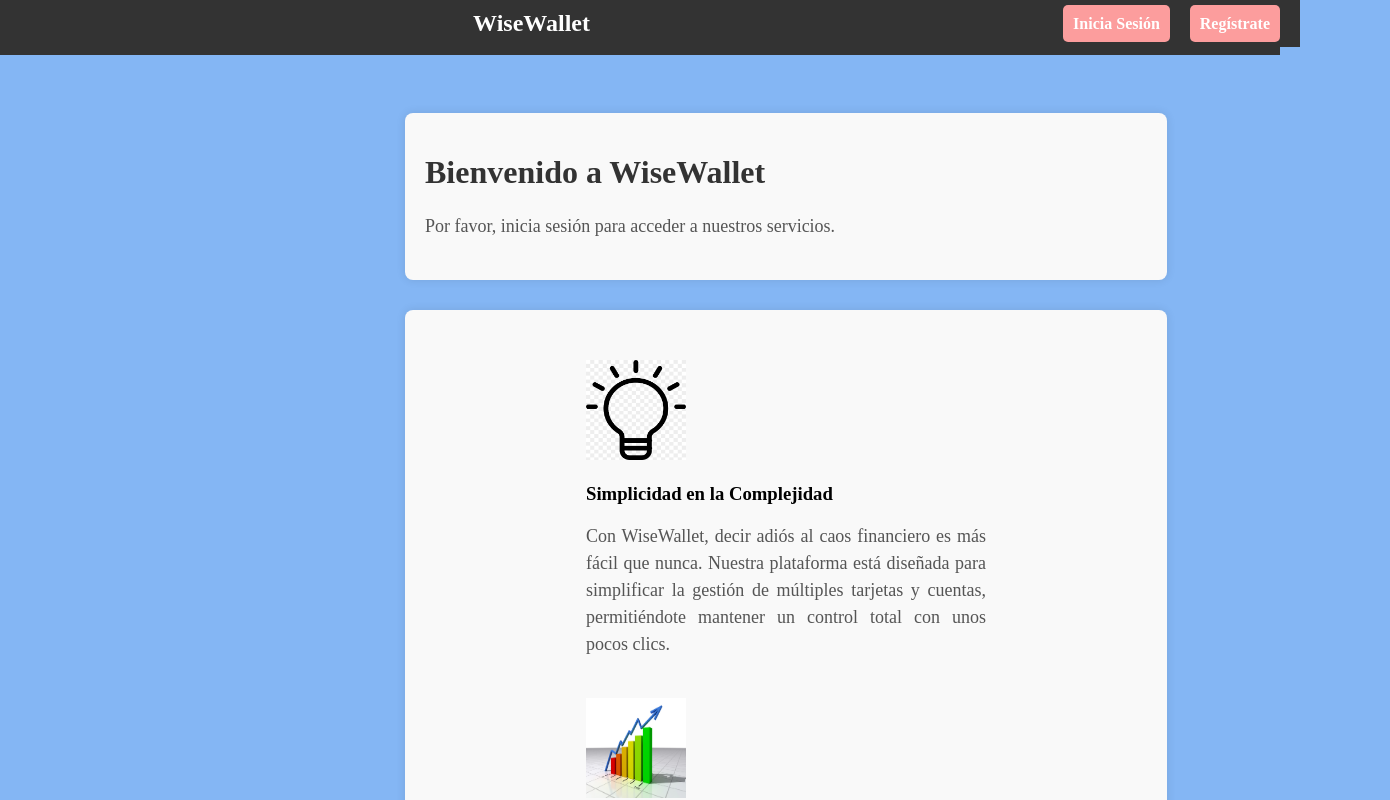
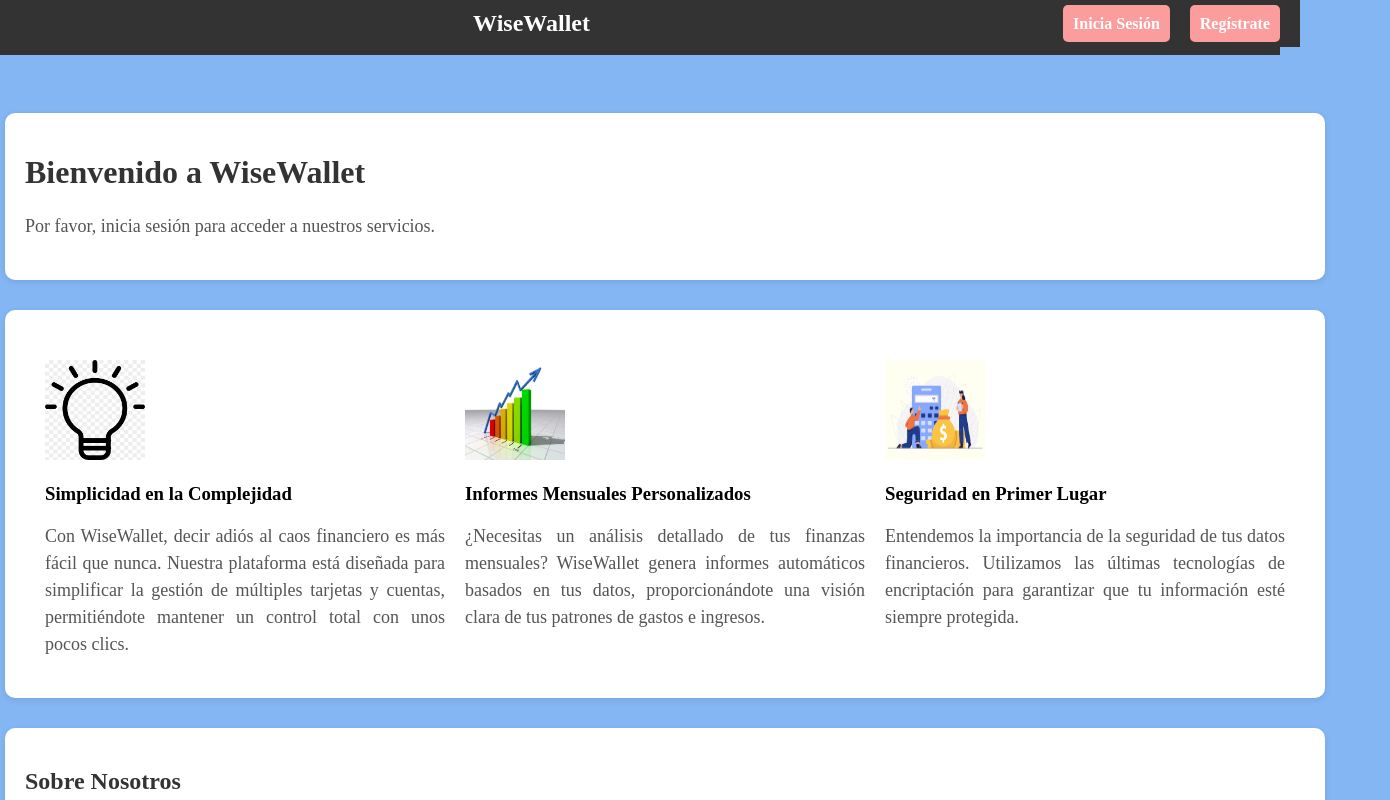
Before and after one commit to GiancarlosMamaniBenitez/FrontSoftware2, a Next.js app: page / in a window 1280 px wide. Shown: the top 800 px of the page, 1390 px wide, since content can reach past the window. Built offline with nearby package versions, Linux system fonts and the light colour scheme.

Commit message:
Update page.css

```diff
--- a/src/app/page.css
+++ b/src/app/page.css
@@ -1,26 +1,19 @@
-/*
-CSS de page.js
-*/
-
-
-
 /* Estilos generales */
 
 body{
-  padding-top: 40px;
   background-color: #84b6f4;
-
 }
 .container {
   background: #f5f5f5;
   padding: 5px;
   text-align: center;
   background-color: #84b6f4;
-  margin-right: 100px;
-  margin-left: 200px;
+  width:100%; /* Adjust the width to give space for the sidebar */
+  position: absolute;
+  left: 100px; /* Adjust the value to match the sidebar width */
+  transition: width 0.3s ease;
 
 }
-
 
 /* Encabezado principal */
 h1 {
@@ -59,6 +52,10 @@ p {
   margin-top: 30px;
   border-radius: 10px;
   box-shadow: 0 2px 6px rgba(0, 0, 0, 0.1);
+  width: 100%;
+  text-align: justify;
+  transform: translateX(-100px);
+
 }
 
 /* Estilos para los enlaces */
@@ -73,14 +70,7 @@ p {
 .return-link:hover {
   text-decoration: underline;
 }
-.about-us {
-  margin-top: 30px;
-  text-align: justify;
-  background-color: #f9f9f9;
-  padding: 20px;
-  border-radius: 8px;
-  box-shadow: 0 0 10px rgba(0, 0, 0, 0.1);
-}
+
 
 .about-us h2 {
   font-size: 24px;
@@ -93,3 +83,11 @@ p {
   color: #555;
   line-height: 1.5;
 }
+.container-shifted {
+
+  padding: 5px;
+  text-align: center;
+  background-color: #84b6f4;
+  transform: translateX(120px);
+  transition: width 0.3s ease;
+}
```
